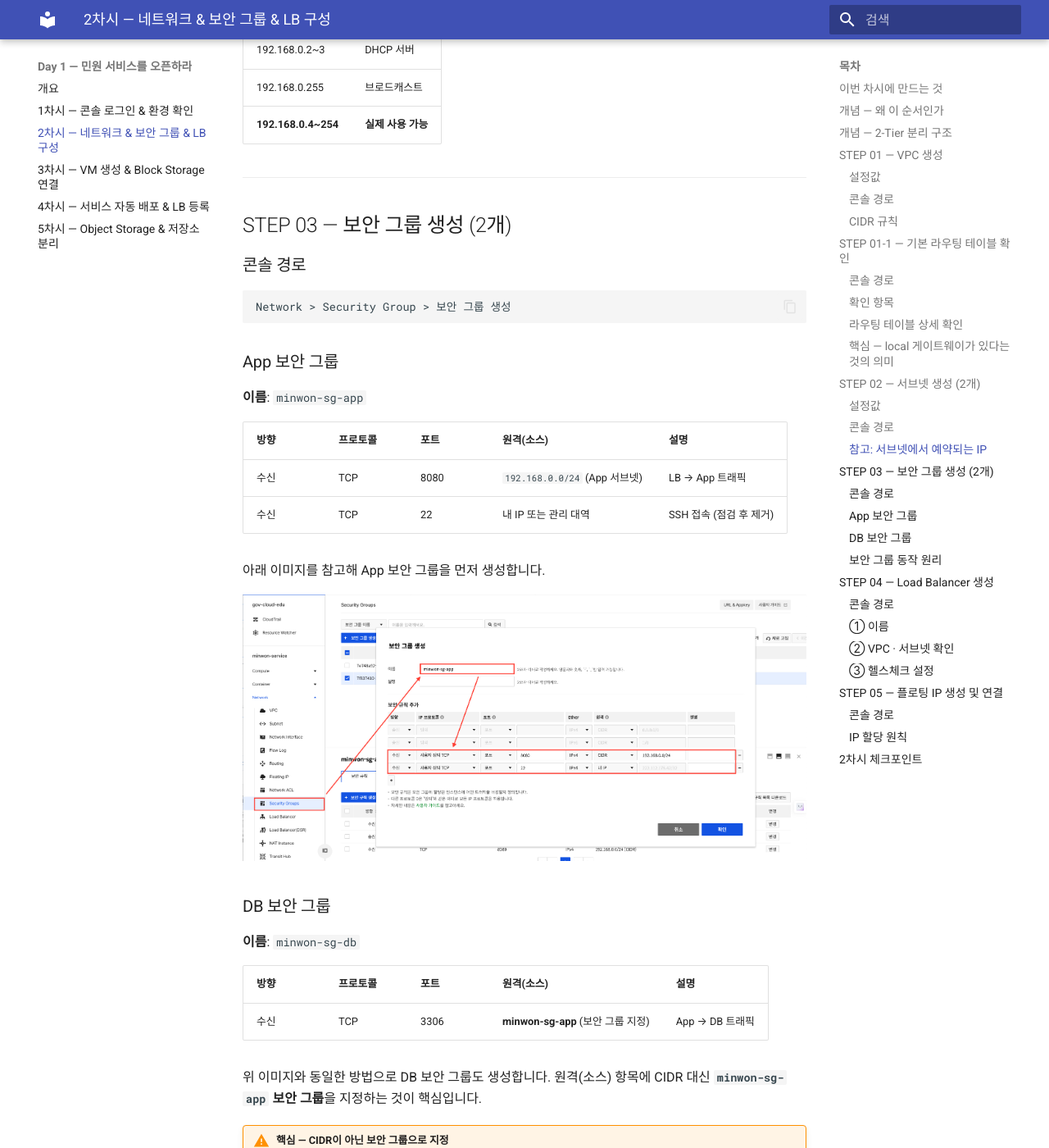
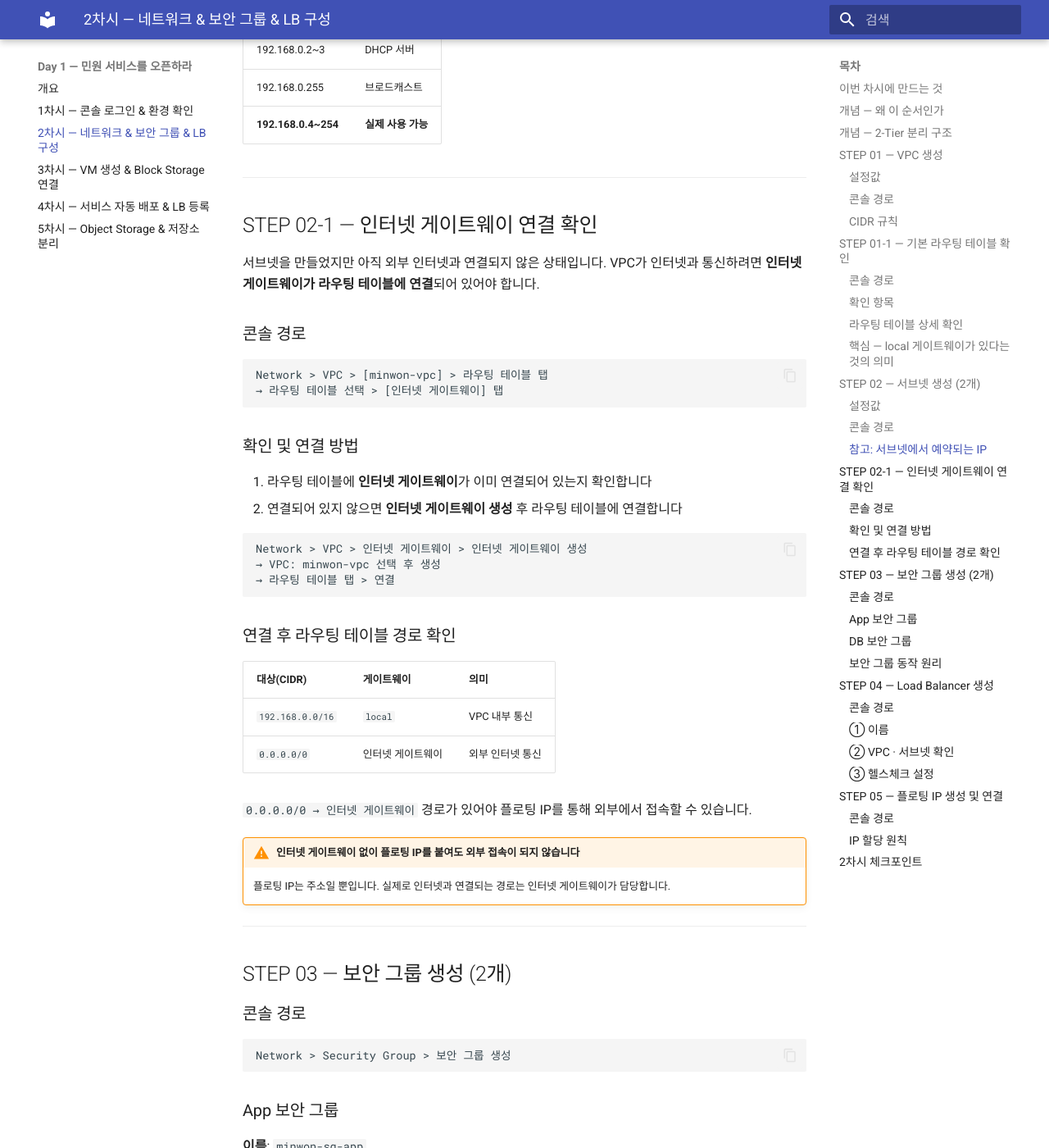
Before and after one commit to skilleat-labs/cloud-native-minwon-lab, an MkDocs documentation site: the page built from docs/day1/session2.md, in a window 1280 px wide and 1400 px high, scrolled down 5368 px. Shown: the whole window at 82% size. Built offline with MkDocs 1.6.1 and Material for MkDocs 9.7.7, drawn with Linux system fonts in a browser that asks for light colours.

Commit message:
Add internet gateway step between subnet and security group
- STEP 02-1: 인터넷 게이트웨이 연결 확인 및 추가 안내
- 라우팅 테이블에 0.0.0.0/0 경로 확인 설명 포함
- 플로팅 IP만으로는 외부 접속 불가 경고 추가

Co-Authored-By: Claude Sonnet 4.6 <noreply@anthropic.com>

````diff
--- a/docs/day1/session2.md
+++ b/docs/day1/session2.md
@@ -161,6 +161,43 @@ Network > VPC > 서브넷 관리 > 서브넷 생성
 
 ---
 
+## STEP 02-1 — 인터넷 게이트웨이 연결 확인
+
+서브넷을 만들었지만 아직 외부 인터넷과 연결되지 않은 상태입니다.
+VPC가 인터넷과 통신하려면 **인터넷 게이트웨이가 라우팅 테이블에 연결**되어 있어야 합니다.
+
+### 콘솔 경로
+
+```
+Network > VPC > [minwon-vpc] > 라우팅 테이블 탭
+→ 라우팅 테이블 선택 > [인터넷 게이트웨이] 탭
+```
+
+### 확인 및 연결 방법
+
+1. 라우팅 테이블에 **인터넷 게이트웨이**가 이미 연결되어 있는지 확인합니다
+2. 연결되어 있지 않으면 **인터넷 게이트웨이 생성** 후 라우팅 테이블에 연결합니다
+
+```
+Network > VPC > 인터넷 게이트웨이 > 인터넷 게이트웨이 생성
+→ VPC: minwon-vpc 선택 후 생성
+→ 라우팅 테이블 탭 > 연결
+```
+
+### 연결 후 라우팅 테이블 경로 확인
+
+| 대상(CIDR) | 게이트웨이 | 의미 |
+|-----------|----------|------|
+| `192.168.0.0/16` | `local` | VPC 내부 통신 |
+| `0.0.0.0/0` | 인터넷 게이트웨이 | 외부 인터넷 통신 |
+
+`0.0.0.0/0 → 인터넷 게이트웨이` 경로가 있어야 플로팅 IP를 통해 외부에서 접속할 수 있습니다.
+
+!!! warning "인터넷 게이트웨이 없이 플로팅 IP를 붙여도 외부 접속이 되지 않습니다"
+    플로팅 IP는 주소일 뿐입니다. 실제로 인터넷과 연결되는 경로는 인터넷 게이트웨이가 담당합니다.
+
+---
+
 ## STEP 03 — 보안 그룹 생성 (2개)
 
 ### 콘솔 경로
````
